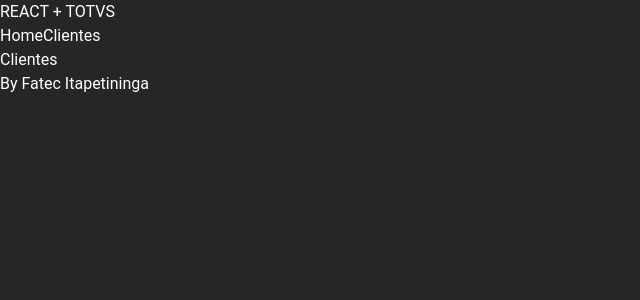
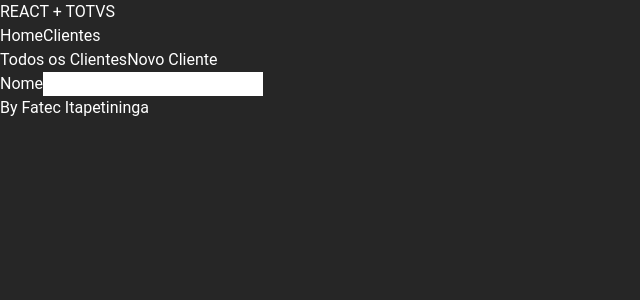
Before and after one commit to Joao123433/LABES-client, a React (Vite) app: page /clientes/new in a window 1280 px wide. Shown: the top 300 px of the page, without its empty margins (0-640 px from the left). Built offline with nearby package versions, Linux system fonts and the light colour scheme.

Commit message:
Alterando Router

```diff
--- a/src/App.tsx
+++ b/src/App.tsx
@@ -1,8 +1,9 @@
+import { RouterProvider } from "react-router-dom"
+import { router } from "./router"
+
 function App() {
   return (
-    <>
-      <h1>ola mundo</h1>
-    </>
+    <RouterProvider router={router}></RouterProvider>
   )
 }
 
--- /dev/null
+++ b/src/components/RootClientes.tsx
@@ -0,0 +1,27 @@
+import { Link, Outlet, useLocation } from "react-router-dom";
+
+export function RootClientes() {
+  const { pathname } = useLocation()
+
+  return (
+    <>
+      <section className="border-solid border-b border-white flex gap-4">
+        <Link
+          to="/clientes"
+          className={`text-white hover:text-blue-500 pb-4 ${pathname === "/clientes" ? "border-b-4" : ""}`}
+        >
+          Todos os Clientes
+        </Link>
+        <Link
+          to="new"
+          className={`text-white hover:text-blue-500 pb-4 ${pathname === "/clientes/new" ? "border-b-4" : ""}`}
+        >
+          Novo Cliente
+        </Link>
+      </section>
+      <section className="h-4/6">
+        <Outlet />
+      </section>
+    </>
+  )
+}
--- a/src/components/RootLayout.tsx
+++ b/src/components/RootLayout.tsx
@@ -1,14 +1,18 @@
-export function RootLayout({ children }: {children: React.ReactNode }) {
+import { Link, Outlet } from "react-router-dom";
+
+export function RootLayout() {
   return (
     <div className="px-6 pt-3 h-screen w-screen">
-       <header className="flex flex-row justify-between">
-        <h1 className="text-3xl font-medium"><a href="/">REACT + TOTVS</a></h1>
+       <header className="flex flex-row justify-between mb-4">
+        <h1 className="text-4xl font-medium"><Link to="/">REACT + TOTVS</Link></h1>
         <div className="flex gap-4">
-          <a href="/">Home</a>
-          <a href="/clientes">Clientes</a>
+          <Link to="/">Home</Link>
+          <Link to="/clientes">Clientes</Link>
         </div>
       </header>
-      <main className="h-5/6 flex flex-col gap-7 mt-2">{children}</main>
+      <main className="h-5/6 flex flex-col gap-7 mt-2">
+        <Outlet />
+      </main>
       <footer className="absolute bottom-4 text-center"><p className="text-lg">By Fatec Itapetininga</p></footer>
     </div>
   )
--- a/src/main.tsx
+++ b/src/main.tsx
@@ -1,15 +1,10 @@
 import { StrictMode } from 'react'
 import { createRoot } from 'react-dom/client'
 import './index.css'
-import { RootLayout } from './components/RootLayout.tsx'
-import { RouterProvider } from 'react-router-dom'
-import { router } from './router.tsx'
+import App from './App'
 
 createRoot(document.getElementById('root')!).render(
   <StrictMode>
-      <RootLayout>
-        <RouterProvider router={router}>
-        </RouterProvider>
-      </RootLayout>
+    <App />
   </StrictMode>
 )
--- /dev/null
+++ b/src/pages/Home.tsx
@@ -0,0 +1,5 @@
+export function Home() {
+  return (
+    <h1>Ola home</h1>
+  )
+}
--- a/src/clientes/NewCliente.tsx
+++ b/src/pages/clientes/NewCliente.tsx
@@ -2,7 +2,8 @@
   return (
     <>
       <form action="">
-        <h1>asdfasdfsdaf</h1>
+        <label htmlFor="">Nome</label>
+        <input type="text" />
       </form>
     </>
   )
--- a/src/router.tsx
+++ b/src/router.tsx
@@ -1,22 +1,41 @@
 import { createBrowserRouter } from 'react-router-dom';
-import App from './App';
-import { Clientes } from './clientes/Clientes';
-import { NewCliente } from './clientes/NewCliente';
+import { RootLayout } from './components/RootLayout';
+import { Clientes } from './pages/clientes/Clientes';
+import { NewCliente } from './pages/clientes/NewCliente';
+import { Home } from './pages/Home';
+import { RootClientes } from './components/RootClientes';
 
 export const router = createBrowserRouter([
   {
-    path: '/',
-    element: <App />,
-  },
-  {
-    path: '/clientes',
-    element: <Clientes />,
+    path: "/",
+    element: <RootLayout />,
     children: [
       {
-        path: 'new',
-        element: <NewCliente />
+        index: true,
+        element: <Home />,
       },
-      // Adicione outras rotas filhas se necessário
-    ],
-  },
-]);
+      {
+        path: "clientes",
+        element: <RootClientes />,
+        children: [
+           {
+             index: true,
+             element: <Clientes />,
+           },
+          {
+            path: "new",
+            element: <NewCliente />
+          },
+          // {
+          //   path: ":clienteId",
+          //   element: <ShowCliente />
+          // },
+          // {
+          //   path: ":clienteId/update",
+          //   element: <UpdateCliente />
+          // }
+        ]
+      }
+    ]
+  }
+])
```
Also changed, not shown: src/pages/clientes/Clientes.tsx (renamed from src/clientes/Clientes.tsx).
